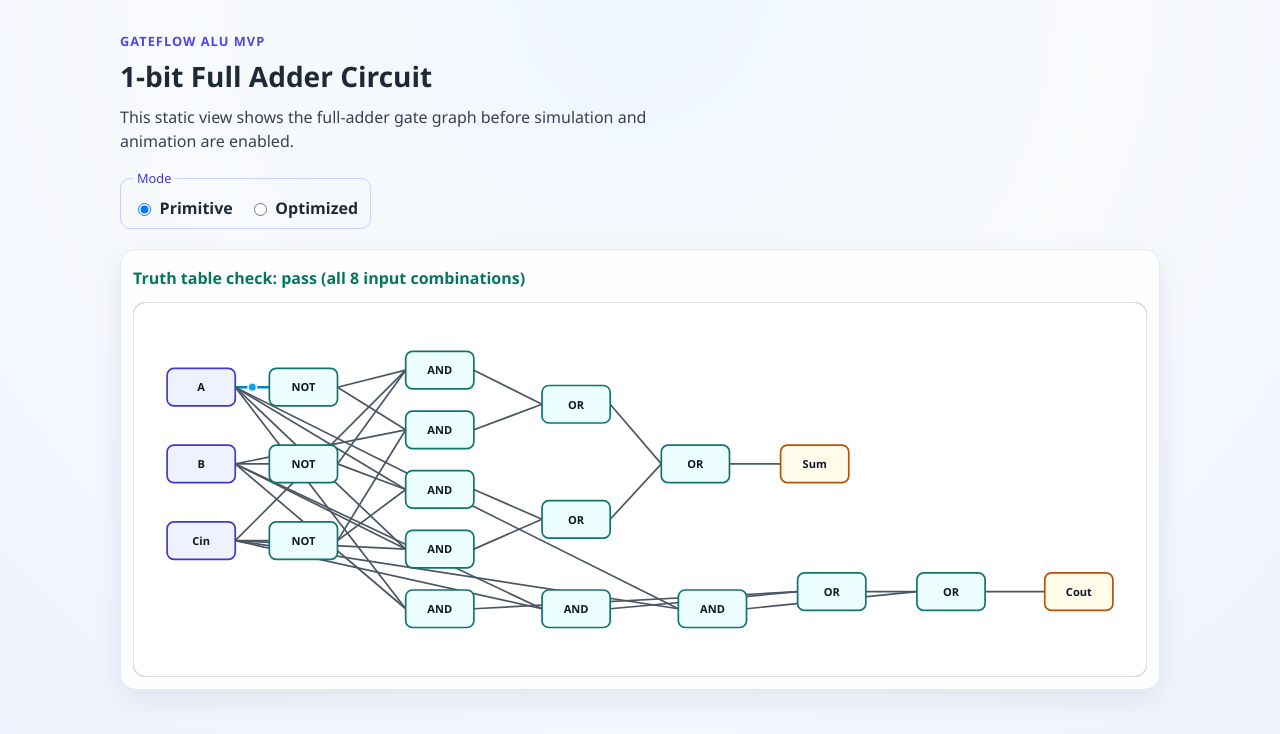
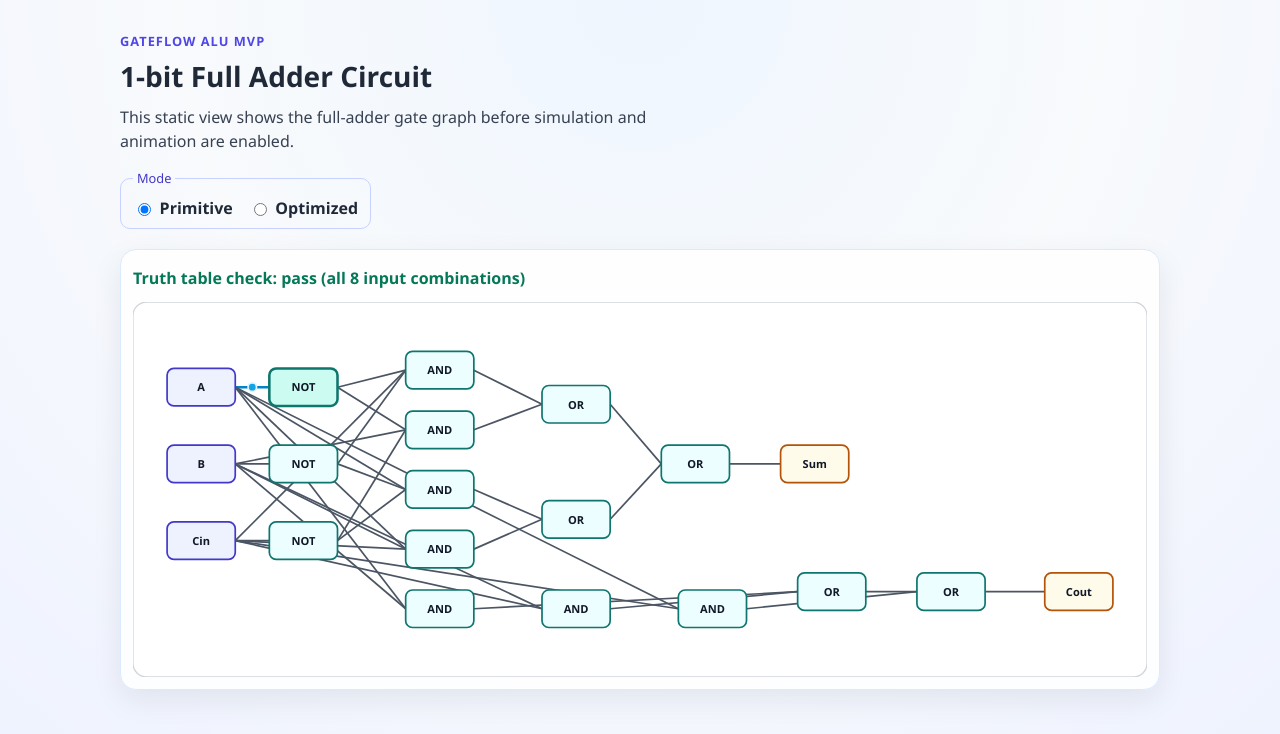
Before and after one commit to Picminmin/GateFlow-ALU, a React (Vite) app: page / in a window 1280 px wide. Shown: the top 734 px of the page. Built offline with nearby package versions, Linux system fonts and the light colour scheme.

Commit message:
Highlight active gate outputs

```diff
--- a/src/App.tsx
+++ b/src/App.tsx
@@ -13,6 +13,17 @@ function App() {
   const demoSignals: WireSignal[] = demoSignalEdge
     ? [{ edgeId: demoSignalEdge, value: 1, startTime: 0, endTime: 1 }]
     : [];
+  const demoNodeValues = activeCircuit.nodes.reduce<Record<string, 0 | 1>>((acc, node) => {
+    acc[node.id] = 0;
+    return acc;
+  }, {});
+  if (demoSignalEdge) {
+    const activeEdge = activeCircuit.edges.find((edge) => edge.id === demoSignalEdge);
+    if (activeEdge) {
+      demoNodeValues[activeEdge.from] = 1;
+      demoNodeValues[activeEdge.to] = 1;
+    }
+  }
 
   return (
     <main className="app-shell">
@@ -52,7 +63,12 @@ function App() {
             ? 'Truth table check: pass (all 8 input combinations)'
             : `Truth table check: fail (${validation.mismatches.length} mismatch(es))`}
         </p>
-        <CircuitViewport circuit={activeCircuit} activeSignals={demoSignals} currentTime={0.5} />
+        <CircuitViewport
+          circuit={activeCircuit}
+          activeSignals={demoSignals}
+          currentTime={0.5}
+          nodeValues={demoNodeValues}
+        />
       </section>
     </main>
   );
--- a/src/components/circuit/CircuitViewport.tsx
+++ b/src/components/circuit/CircuitViewport.tsx
@@ -1,22 +1,24 @@
-import type { CircuitGraph, CircuitNode, WireSignal } from '../../types';
+import type { CircuitGraph, CircuitNode, LogicValue, WireSignal } from '../../types';
 import { getCircuitBounds } from '../../renderer';
 
 interface CircuitViewportProps {
   circuit: CircuitGraph;
   activeSignals?: WireSignal[];
   currentTime?: number;
+  nodeValues?: Record<string, LogicValue>;
 }
 
-function nodeClassName(node: CircuitNode): string {
+function nodeClassName(node: CircuitNode, isActive: boolean): string {
   if (node.type === 'INPUT') return 'circuit-node circuit-node-input';
   if (node.type === 'OUTPUT') return 'circuit-node circuit-node-output';
-  return 'circuit-node circuit-node-gate';
+  return isActive ? 'circuit-node circuit-node-gate circuit-node-active' : 'circuit-node circuit-node-gate';
 }
 
 export function CircuitViewport({
   circuit,
   activeSignals = [],
   currentTime = 0,
+  nodeValues = {},
 }: CircuitViewportProps) {
   const nodeById = new Map(circuit.nodes.map((node) => [node.id, node]));
   const bounds = getCircuitBounds(circuit);
@@ -115,7 +117,7 @@ export function CircuitViewport({
 
         {circuit.nodes.map((node) => (
           <g key={node.id} transform={`translate(${node.x - 40}, ${node.y - 22})`}>
-            <rect width="80" height="44" rx="8" className={nodeClassName(node)} />
+            <rect width="80" height="44" rx="8" className={nodeClassName(node, (nodeValues[node.id] ?? 0) === 1)} />
             <text x="40" y="27" className="circuit-node-label">
               {node.label}
             </text>
--- a/src/index.css
+++ b/src/index.css
@@ -146,6 +146,12 @@ body {
   stroke: #0f766e;
 }
 
+.circuit-node-active {
+  fill: #ccfbf1;
+  stroke: #0f766e;
+  stroke-width: 3;
+}
+
 .circuit-node-output {
   fill: #fffbeb;
   stroke: #b45309;
```
Also changed, not shown: 1 other file (tests, documents, lock files or other folders).
